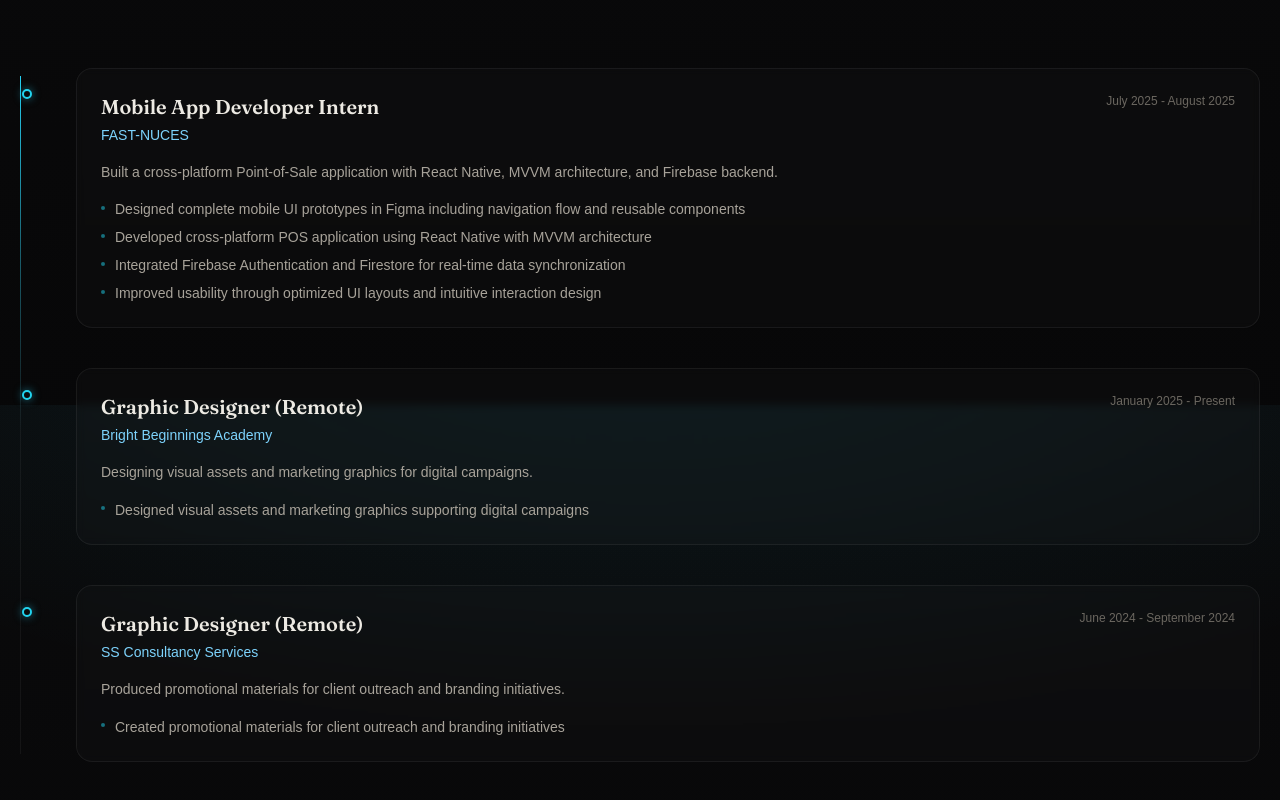
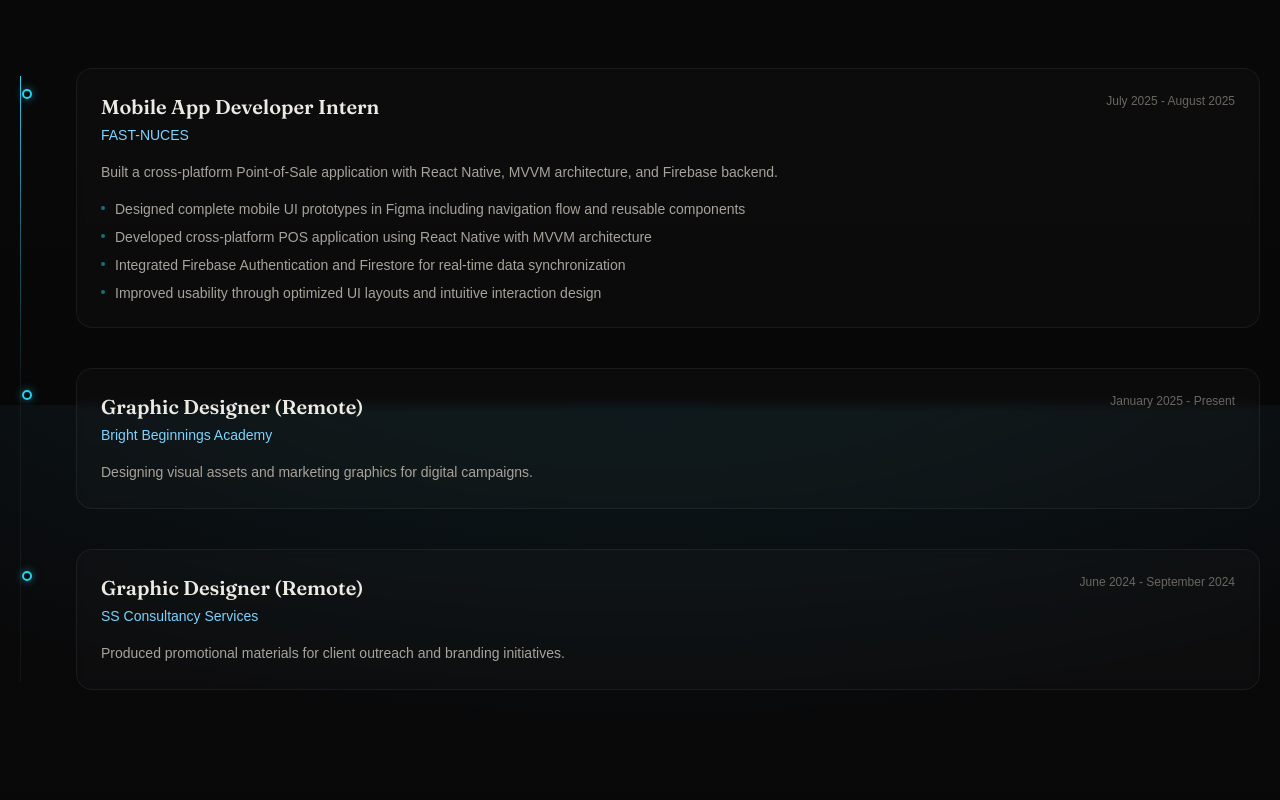
Before and after one commit to Hhumna/Portfolio, a Next.js app: page / in a window 1280 px wide. Shown: the part 2795-3595 px from the top of the page. Built offline with nearby package versions, Linux system fonts and the light colour scheme; no server answers; a web font is replaced by a local one.

Commit message:
Experience: remove redundant highlights matching description in Bright Beginnings and SS Consultancy entries

```diff
--- a/src/components/sections/experience.tsx
+++ b/src/components/sections/experience.tsx
@@ -74,6 +74,7 @@ export function Experience() {
 
                   <p className="mt-4 text-sm leading-relaxed text-bone-muted">{exp.description}</p>
 
+                  {exp.highlights.length > 0 && (
                     <ul className="mt-4 space-y-2">
                       {exp.highlights.map((highlight) => (
                         <li
@@ -85,6 +86,7 @@ export function Experience() {
                         </li>
                       ))}
                     </ul>
+                  )}
                 </div>
               </motion.div>
             ))}
--- a/src/content/experience.ts
+++ b/src/content/experience.ts
@@ -28,9 +28,7 @@ export const experience: Experience[] = [
     },
     description:
       "Designing visual assets and marketing graphics for digital campaigns.",
-    highlights: [
-      "Designed visual assets and marketing graphics supporting digital campaigns",
-    ],
+    highlights: [],
   },
   {
     id: 3,
@@ -42,8 +40,6 @@ export const experience: Experience[] = [
     },
     description:
       "Produced promotional materials for client outreach and branding initiatives.",
-    highlights: [
-      "Created promotional materials for client outreach and branding initiatives",
-    ],
+    highlights: [],
   },
 ];
```
Lines whose indentation alone changed are shown as unchanged.
